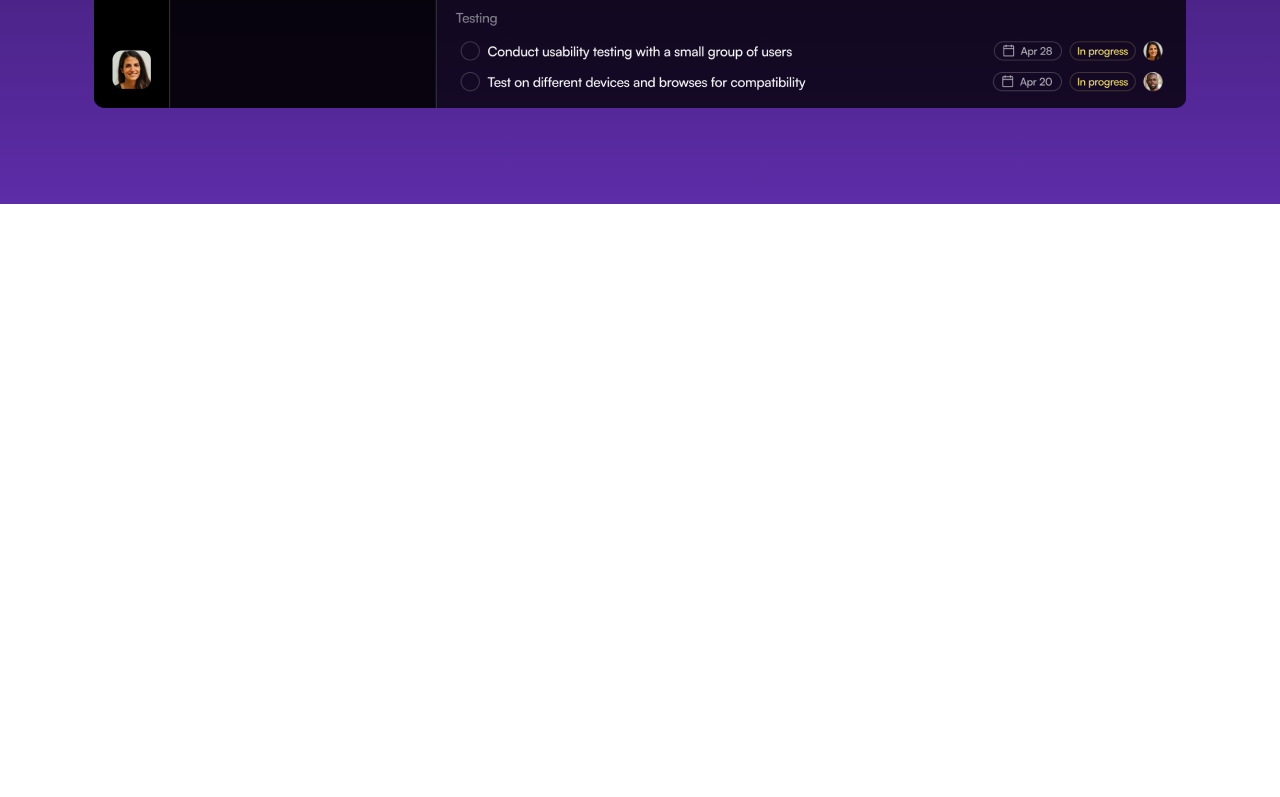
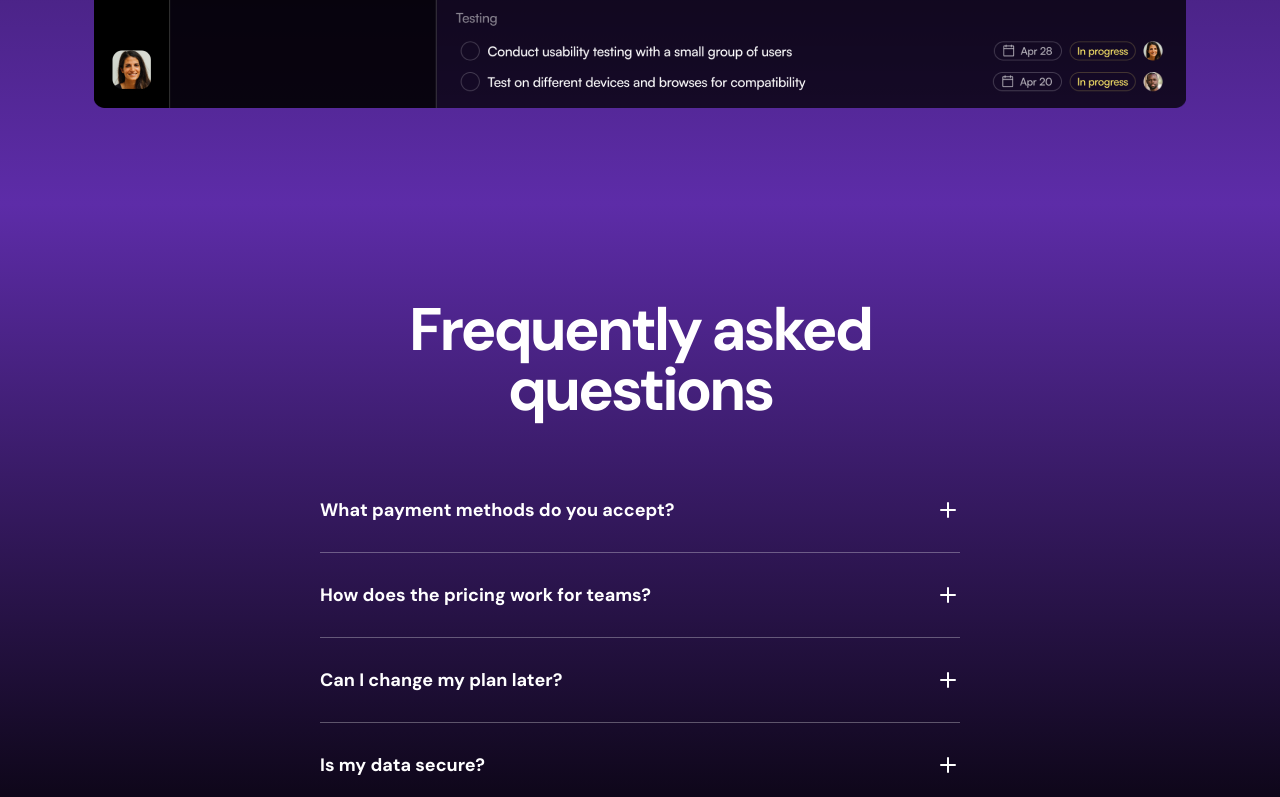
Before and after one commit to Raj-Thombare/saas-landing-page, a Next.js app: page / in a window 1280 px wide. Shown: the part 2698-3495 px from the top of the page. Before the commit the page ends 2902 px from the top, so only its background shows below. Built offline with nearby package versions, Linux system fonts and the light colour scheme.

Commit message:
add FAQs section

```diff
--- a/src/app/page.tsx
+++ b/src/app/page.tsx
@@ -1,4 +1,5 @@
 import Banner from "@/components/Banner";
+import FAQs from "@/components/FAQs";
 import Features from "@/components/Features";
 import Hero from "@/components/Hero";
 import LogoTicker from "@/components/LogoTicker";
@@ -14,6 +15,7 @@
       <LogoTicker />
       <Features />
       <ProductShowcase />
+      <FAQs />
     </>
   );
 }
--- /dev/null
+++ b/src/components/FAQs.tsx
@@ -0,0 +1,85 @@
+"use client";
+
+import React, { useState } from "react";
+import PlusIcon from "../assets/icons/plus.svg";
+import MinusIcon from "../assets/icons/minus.svg";
+import clsx from "clsx";
+
+const items = [
+  {
+    question: "What payment methods do you accept?",
+    answer:
+      "We accept all major credit cards, PayPal, and various other payment methods depending on your location. Please contact our support team for more information on accepted payment methods in your region.",
+  },
+  {
+    question: "How does the pricing work for teams?",
+    answer:
+      "Our pricing is per user, per month. This means you only pay for the number of team members you have on your account. Discounts are available for larger teams and annual subscriptions.",
+  },
+  {
+    question: "Can I change my plan later?",
+    answer:
+      "Yes, you can upgrade or downgrade your plan at any time. Changes to your plan will be prorated and reflected in your next billing cycle.",
+  },
+  {
+    question: "Is my data secure?",
+    answer:
+      "Security is our top priority. We use state-of-the-art encryption and comply with the best industry practices to ensure that your data is stored securely and accessed only by authorized users.",
+  },
+];
+
+const AccordionItem = ({
+  question,
+  answer,
+  key,
+}: {
+  question: string;
+  answer: string;
+  key: string;
+}) => {
+  const [isOpen, setIsOpen] = useState<boolean>(false);
+
+  return (
+    <div
+      key={question}
+      className='py-7 border-b border-white/30'
+      onClick={() => setIsOpen(!isOpen)}>
+      <div className='flex items-center'>
+        <span className='flex-1 text-lg font-bold'>{question}</span>
+        {isOpen ? <MinusIcon /> : <PlusIcon />}
+      </div>
+      <div
+        className={clsx("mt-4", {
+          hidden: !isOpen,
+          "": isOpen === true,
+        })}>
+        {answer}
+      </div>
+    </div>
+  );
+};
+
+const FAQs = () => {
+  return (
+    <div className='bg-black text-white bg-gradient-to-b from-[#5D2CA8] to-black py-[72px] sm:py-24'>
+      <div className='container'>
+        <h2 className='text-center text-5xl sm:text-6xl font-bold tracking-tighter sm:max-w-[640px] sm:mx-auto'>
+          Frequently asked questions
+        </h2>
+        <div className='mt-12 max-w-[640px] mx-auto'>
+          {items.map(({ question, answer }) => {
+            return (
+              <AccordionItem
+                question={question}
+                answer={answer}
+                key={question}
+              />
+            );
+          })}
+        </div>
+      </div>
+    </div>
+  );
+};
+
+export default FAQs;
```
